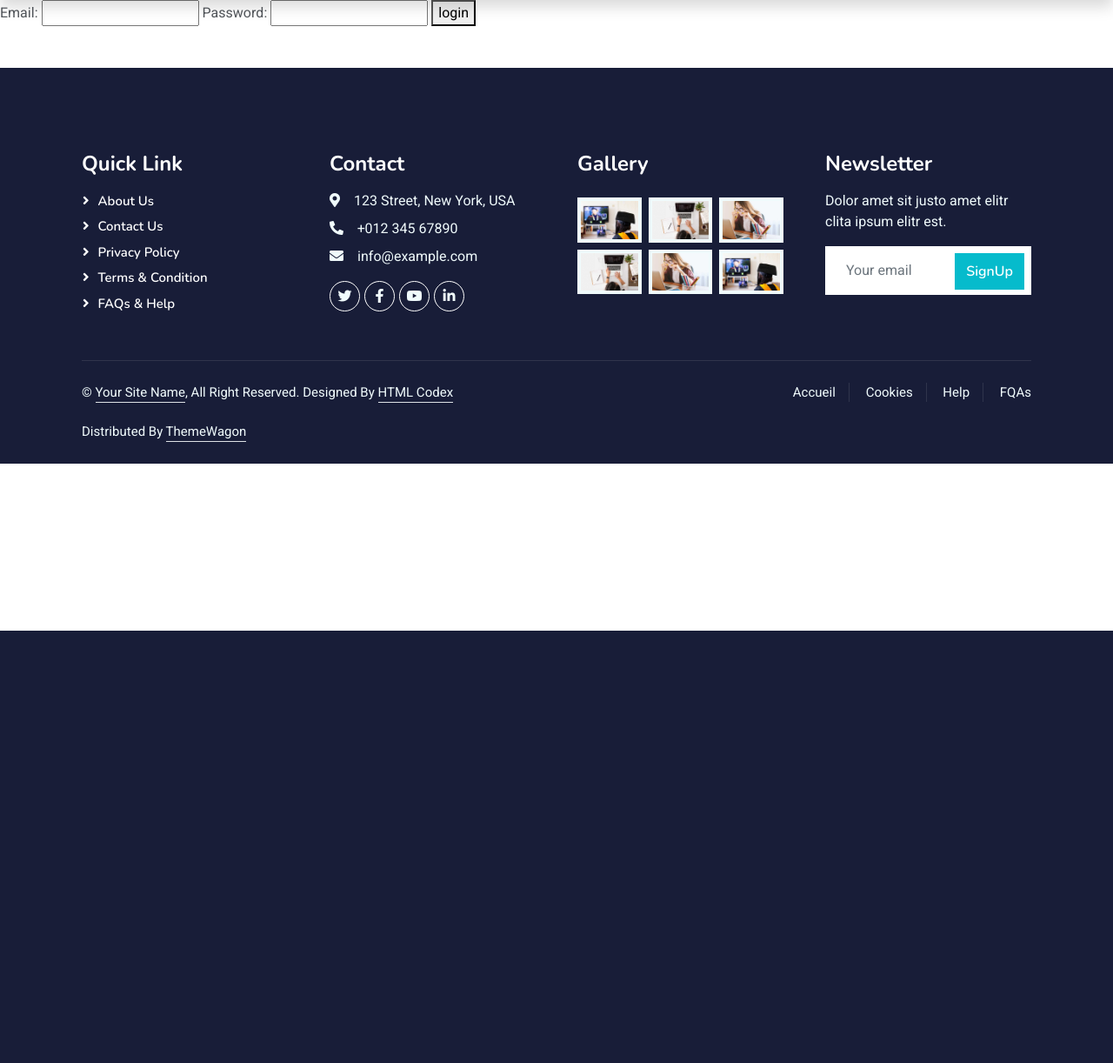
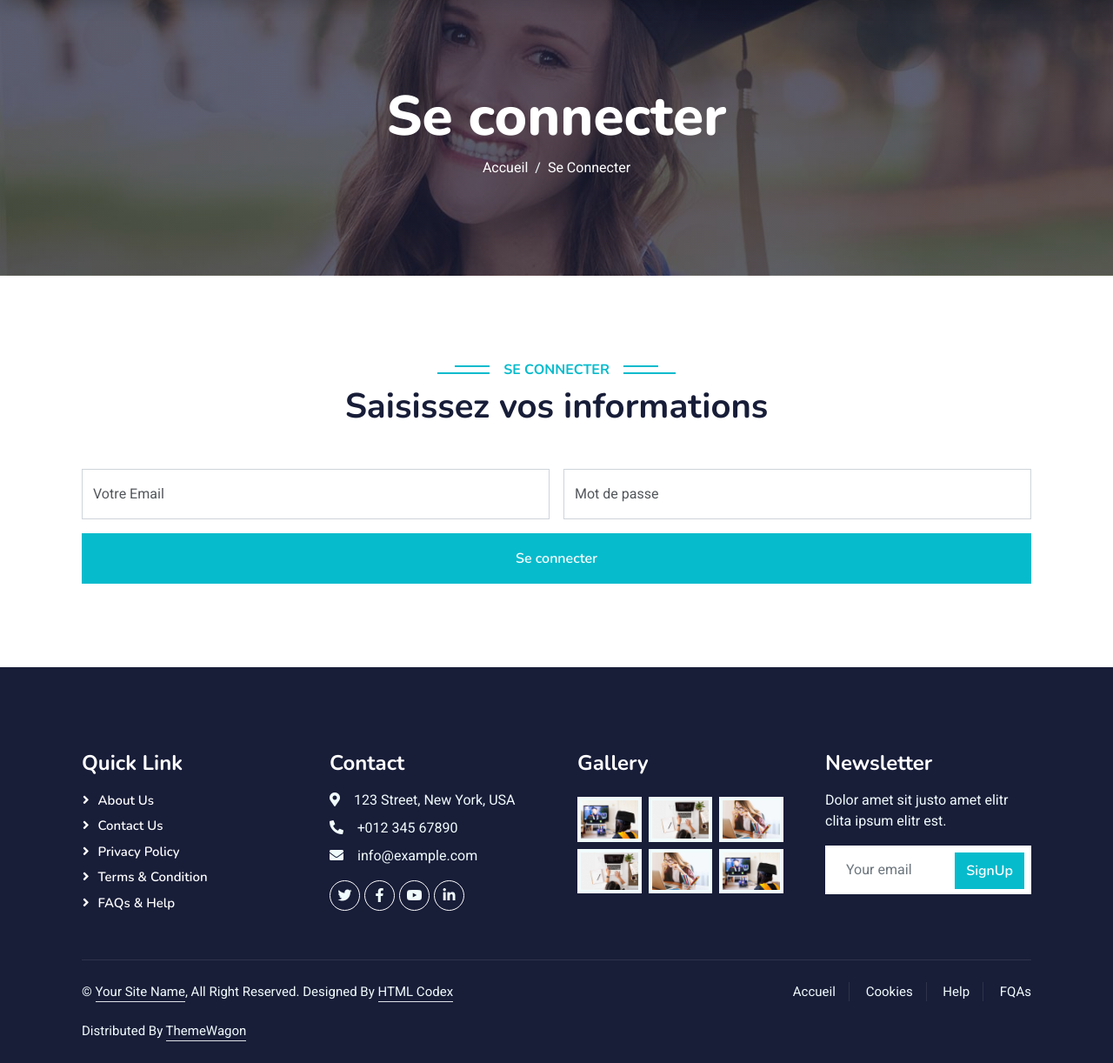
Before and after one commit to AFelix20100/SkillsShare, a Symfony app: template templates/authentification/login.html.twig in a window 1280 px wide. Shown: the part 75-1297 px from the top of the page at 87% size. Before the commit the page ends 800 px from the top, so only its background shows below. Run offline with Twig, Linux system fonts and the light colour scheme; the template is opened without the code that fills it, so the values that code supplies are empty; some libraries are stand-ins or nearby versions.

Commit message:
Ajout page connexion

```diff
--- a/src/Controller/CoursesController.php
+++ b/src/Controller/CoursesController.php
@@ -15,7 +15,7 @@ class CoursesController extends AbstractController
             'controller_name' => 'CoursesController',
         ]);
     }
-    #[Route('/categories', name: 'app_courses')]
+    #[Route('/categories', name: 'app_categories')]
     public function ShowCategories(): Response
     {
         return $this->render('courses/categorieIndex.html.twig', [
--- a/templates/about/index.html.twig
+++ b/templates/about/index.html.twig
@@ -11,7 +11,7 @@
                     <h1 class="display-3 text-white animated slideInDown">A propos de nous</h1>
                     <nav aria-label="breadcrumb">
                         <ol class="breadcrumb justify-content-center">
-                            <li class="breadcrumb-item"><a class="text-white" href="/">Accueil</a></li>
+                            <li class="breadcrumb-item"><a class="text-white" href="{{ path('app_home')}}">Accueil</a></li>
                             <li class="breadcrumb-item text-white active" aria-current="page">A propos de nous</li>
                         </ol>
                     </nav>
--- a/templates/authentification/login.html.twig
+++ b/templates/authentification/login.html.twig
@@ -4,20 +4,56 @@
 {# ... #}
 
 {% block body %}
-    {% if error %}
-        <div>{{ error.messageKey|trans(error.messageData, 'security') }}</div>
-    {% endif %}
+	{% if error %}
+		<div>{{ error.messageKey|trans(error.messageData, 'security') }}</div>
+	{% endif %}
+	<!-- Header Start -->
+	<div class="container-fluid bg-primary py-5 mb-5 page-header">
+		<div class="container py-5">
+			<div class="row justify-content-center">
+				<div class="col-lg-10 text-center">
+					<h1 class="display-3 text-white animated slideInDown">Se connecter</h1>
+					<nav aria-label="breadcrumb">
+						<ol class="breadcrumb justify-content-center">
+							<li class="breadcrumb-item">
+								<a class="text-white" href="{{ path('app_home')}}">Accueil</a>
+							</li>
+							<li class="breadcrumb-item text-white active" aria-current="page">Se Connecter</li>
+						</ol>
+					</nav>
+				</div>
+			</div>
+		</div>
+	</div>
+	<!-- Header End -->
 
-    <form action="{{ path('app_login') }}" method="post">
-        <label for="username">Email:</label>
-        <input type="text" id="username" name="_username" value="{{ last_username }}">
+	<div class="container-xxl py-5">
+		<div class="container">
+			<div class="text-center wow fadeInUp" data-wow-delay="0.1s">
+				<h6 class="section-title bg-white text-center text-primary px-3">Se connecter</h6>
+				<h1 class="mb-5">Saisissez vos informations</h1>
+				<form action="{{ path('app_login') }}" method="post">
+					<div class="row g-3">
+						<div class="col-md-6">
+							<div class="form-floating">
+								<input type="text" class="form-control" id="username" placeholder="Votre Email" name="_username" value="{{ last_username }}">
+								<label for="email">Votre Email</label>
+							</div>
+						</div>
+						<div class="col-md-6">
+							<div class="form-floating">
+								<input type="password" class="form-control" id="password" name="_password" placeholder="Mot de passe">
+								<label for="password">Mot de passe</label>
+							</div>
+						</div>
+						<div class="col-12">
+							<input type="hidden" name="_csrf_token" value="{{ csrf_token('authenticate') }}">
 
-        <label for="password">Password:</label>
-        <input type="password" id="password" name="_password">
-
-        {# If you want to control the URL the user is redirected to on success
-        <input type="hidden" name="_target_path" value="/account"> #}
-        <input type="hidden" name="_csrf_token" value="{{ csrf_token('authenticate') }}">
-        <button type="submit">login</button>
-    </form>
+							<button class="btn btn-primary w-100 py-3" type="submit">Se connecter</button>
+						</div>
+					</div>
+				</form>
+			</div>
+		</div>
+	</div>
 {% endblock %}
--- a/templates/base.html.twig
+++ b/templates/base.html.twig
@@ -37,18 +37,18 @@
 				</button>
 				<div class="collapse navbar-collapse" id="navbarCollapse">
 					<div class="navbar-nav ms-auto p-4 p-lg-0">
-						<a href="/" class="nav-item nav-link">Accueil</a>
-						<a href="/about" class="nav-item nav-link">A propos de nous</a>
+						<a href="{{ path('app_home')}}" class="nav-item nav-link">Accueil</a>
+						<a href="{{ path('app_about')}}" class="nav-item nav-link">A propos de nous</a>
 						<div class="nav-item dropdown">
-							<a href="/courses" class="nav-link dropdown-toggle" data-bs-toggle="dropdown">Cours</a>
+							<a href="{{ path('app_courses') }}" class="nav-link dropdown-toggle" data-bs-toggle="dropdown">Cours</a>
 							<div class="dropdown-menu fade-down m-0">
-								<a href="/courses" class="dropdown-item">Voir tous les cours</a>
-								<a href="/categories" class="dropdown-item">Catégories</a>
+								<a href="{{ path('app_courses') }}" class="dropdown-item">Voir tous les cours</a>
+								<a href="{{ path('app_categories')}}" class="dropdown-item">Catégories</a>
 							</div>
 						</div>
 						<a href="/contact" class="nav-item nav-link">Contactez-nous</a>
 					</div>
-					<a href="" class="btn btn-primary py-4 px-lg-5 d-none d-lg-block">Se connecter<i class="fa fa-arrow-right ms-3"></i>
+					<a href="{{ path('app_login')}}" class="btn btn-primary py-4 px-lg-5 d-none d-lg-block">Se connecter<i class="fa fa-arrow-right ms-3"></i>
 					</a>
 				</div>
 			</nav>
@@ -139,7 +139,7 @@
 							</div>
 							<div class="col-md-6 text-center text-md-end">
 								<div class="footer-menu">
-									<a href="/">Accueil</a>
+									<a href="{{ path('app_home')}}">Accueil</a>
 									<a href="">Cookies</a>
 									<a href="">Help</a>
 									<a href="">FQAs</a>
--- a/templates/contact/index.html.twig
+++ b/templates/contact/index.html.twig
@@ -11,7 +11,7 @@
                     <h1 class="display-3 text-white animated slideInDown">Contactez-nous</h1>
                     <nav aria-label="breadcrumb">
                         <ol class="breadcrumb justify-content-center">
-                            <li class="breadcrumb-item"><a class="text-white" href="/">Accueil</a></li>
+                            <li class="breadcrumb-item"><a class="text-white" href="{{ path('app_home')}}">Accueil</a></li>
                             <li class="breadcrumb-item text-white active" aria-current="page">Contactez-nous</li>
                         </ol>
                     </nav>
--- a/templates/courses/categorieIndex.html.twig
+++ b/templates/courses/categorieIndex.html.twig
@@ -11,7 +11,7 @@
                     <h1 class="display-3 text-white animated slideInDown">Categories</h1>
                     <nav aria-label="breadcrumb">
                         <ol class="breadcrumb justify-content-center">
-                            <li class="breadcrumb-item"><a class="text-white" href="/">Accueil</a></li>
+                            <li class="breadcrumb-item"><a class="text-white" href="{{ path('app_home')}}">Accueil</a></li>
                             <li class="breadcrumb-item text-white active" aria-current="page">Categories</li>
                         </ol>
                     </nav>
```
Also changed, not shown: templates/courses/index.html.twig (+5 -6 lines).
